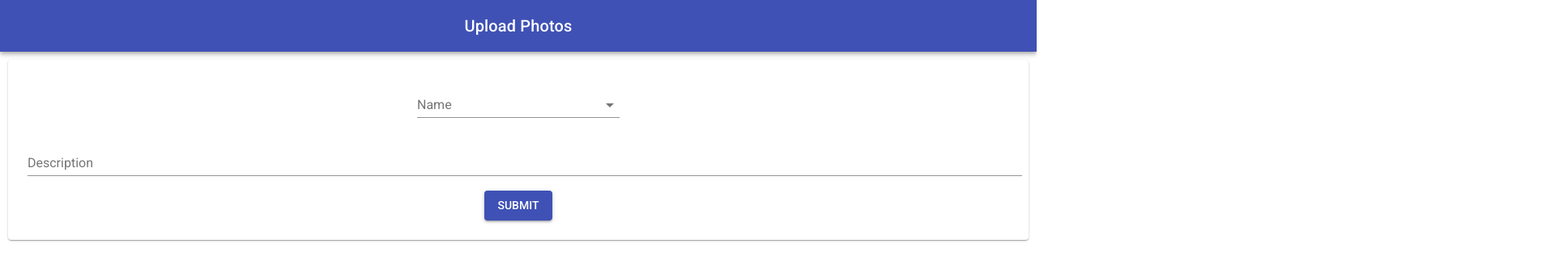
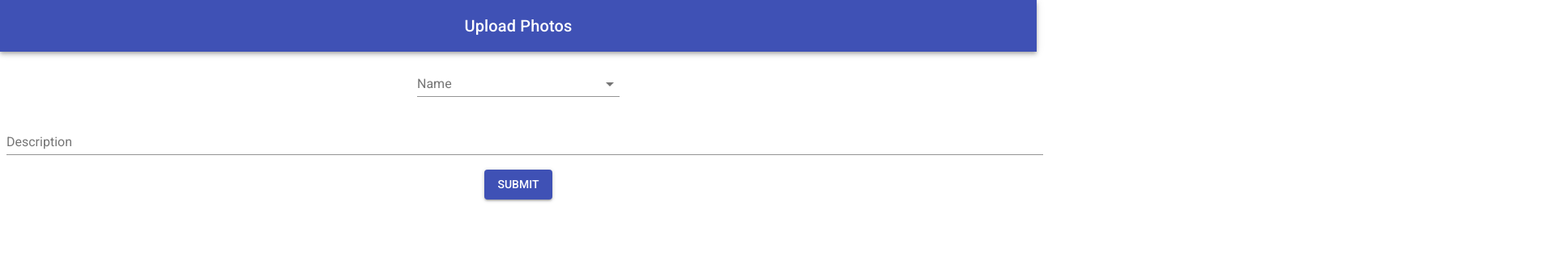
Before and after one commit to ndomenic/travel-portal, a React (Create React App) app in the folder client/: page / in a window 1280 px wide. Shown: the top 338 px of the page at 81% size, 1920 px wide, since content can reach past the window. Built offline with nearby package versions, Linux system fonts and the light colour scheme; no server answers.

Commit message:
Removed card

```diff
--- a/client/src/App.js
+++ b/client/src/App.js
@@ -1,6 +1,4 @@
 import React, { Component } from 'react';
-import Card from '@material-ui/core/Card';
-import CardContent from '@material-ui/core/CardContent';
 import Button from '@material-ui/core/Button';
 import { withStyles } from '@material-ui/core/styles';
 import './App.css';
@@ -48,15 +46,11 @@ class App extends Component {
         <main>
           <TopBar/>
           <form>
-            <Card className="Card">
-              <CardContent>
-                <SelectName/>
-                <Description/>
-                <SubmitButton variant="contained" color="primary">
-                  Submit
-                </SubmitButton>
-              </CardContent>
-            </Card>
+            <SelectName/>
+            <Description/>
+            <SubmitButton variant="contained" color="primary">
+              Submit
+            </SubmitButton>
           </form>
         </main>
       </div>
```
